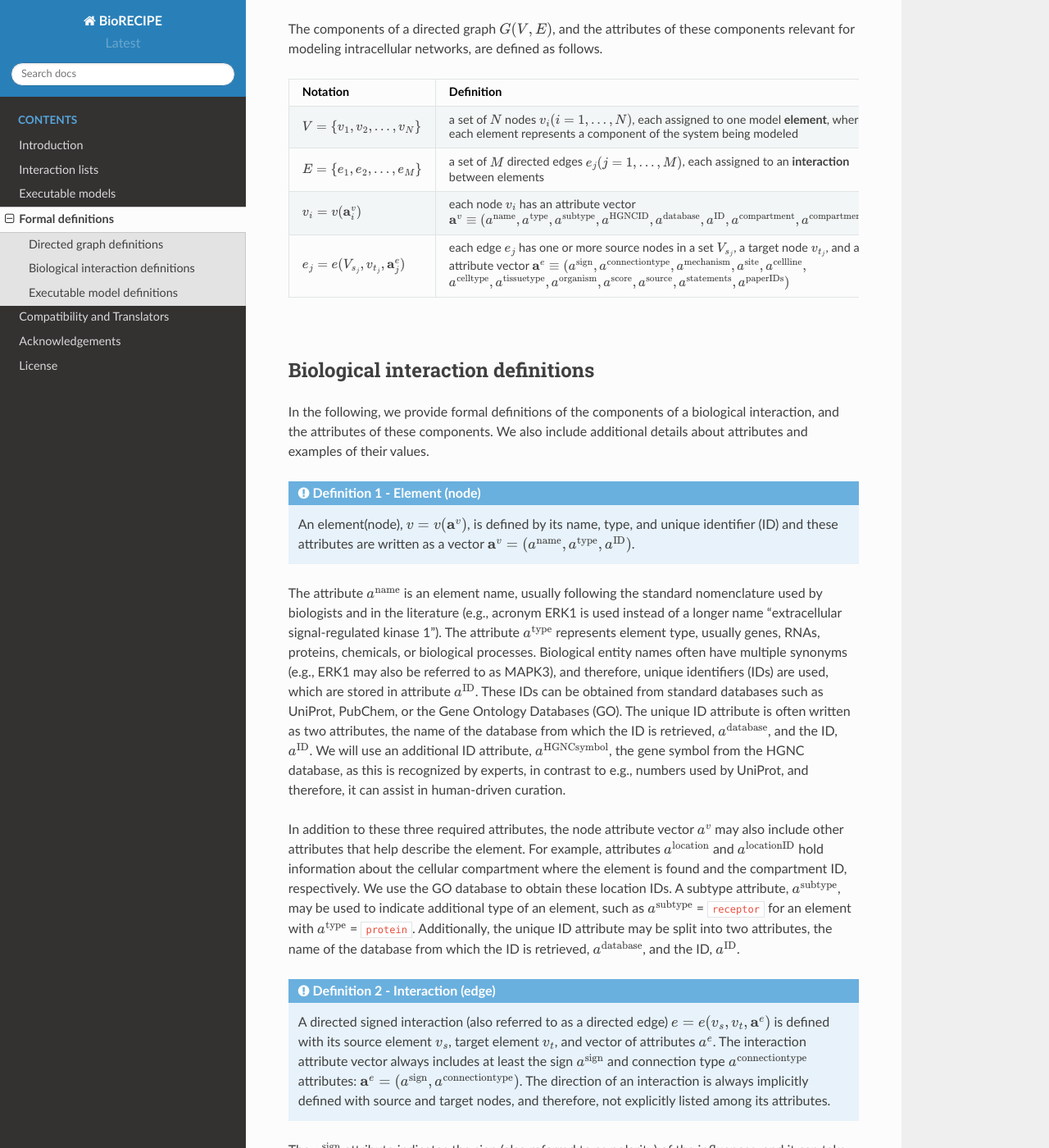
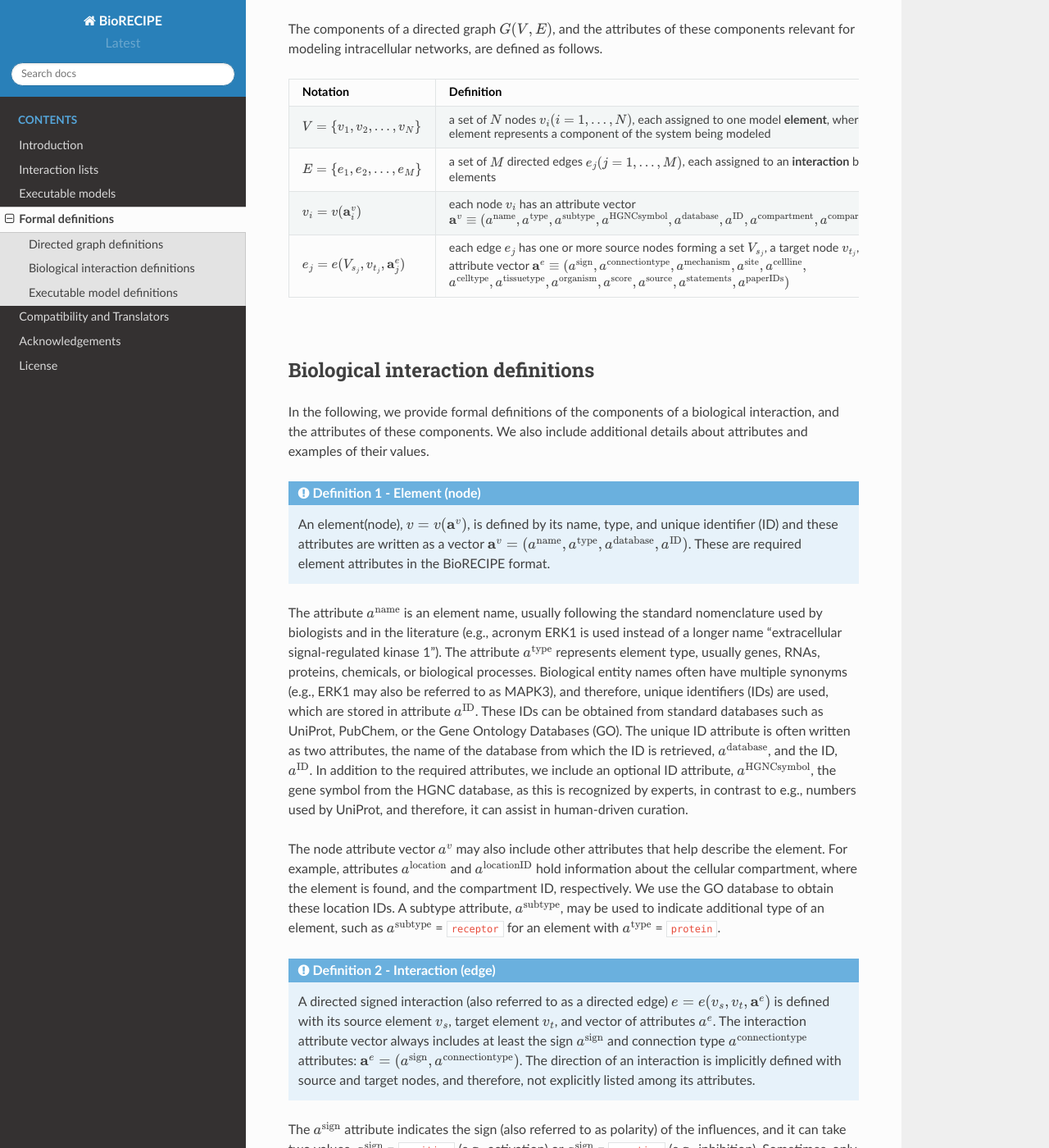
Before and after one commit to pitt-miskov-zivanov-lab/BioRECIPE, a Sphinx documentation site: the page built from docs/definitions.rst, in a window 1280 px wide and 1400 px high, scrolled down 192 px. Shown: the whole window at 82% size. Built offline with Sphinx 7.4.7 and the Read the Docs theme 2.0.0, drawn with Linux system fonts in a browser that asks for light colours; some of the changed text lies outside the part shown.

Commit message:
Update definitions.rst

```diff
--- a/docs/definitions.rst
+++ b/docs/definitions.rst
@@ -14,8 +14,8 @@ The components of a directed graph :math:`G(V,E)`, and the attributes of these c
 
     ":math:`V=\{v_1,v_2,...,v_N\}`", "a set of :math:`N` nodes :math:`v_i (i=1,...,N)`, each assigned to one model **element**, where each element represents a component of the system being modeled"
     ":math:`E=\{e_1,e_2,...,e_M\}`", "a set of :math:`M` directed edges :math:`e_j (j=1,...,M)`, each assigned to an **interaction** between elements"
-    ":math:`v_i=v(\mathbf{a}_i^v)`", "each node :math:`v_i` has an attribute vector :math:`\mathbf{a}^v≡(a^{\mathrm{name}},a^{\mathrm{type}},a^{\mathrm{subtype}},a^{\mathrm{HGNCID}},a^{\mathrm{database}},a^{\mathrm{ID}},a^{\mathrm{compartment}},a^{\mathrm{compartmentID}})`"
-    ":math:`e_j=e(V_{s_j},v_{t_j},\mathbf{a}_j^e)`", "each edge :math:`e_j` has one or more source nodes in a set :math:`V_{s_j}`, a target node :math:`v_{t_j}`, and an attribute vector :math:`\mathbf{a}^e≡(a^{\mathrm{sign}},a^{\mathrm{connectiontype}},a^{\mathrm{mechanism}},a^{\mathrm{site}},a^{\mathrm{cellline}},` :math:`a^{\mathrm{celltype}},a^{\mathrm{tissuetype}},a^{\mathrm{organism}},a^{\mathrm{score}},a^{\mathrm{source}},a^{\mathrm{statements}},a^{\mathrm{paperIDs}})`"
+    ":math:`v_i=v(\mathbf{a}_i^v)`", "each node :math:`v_i` has an attribute vector :math:`\mathbf{a}^v≡(a^{\mathrm{name}},a^{\mathrm{type}},a^{\mathrm{subtype}},a^{\mathrm{HGNCsymbol}},a^{\mathrm{database}},a^{\mathrm{ID}},a^{\mathrm{compartment}},a^{\mathrm{compartmentID}})`"
+    ":math:`e_j=e(V_{s_j},v_{t_j},\mathbf{a}_j^e)`", "each edge :math:`e_j` has one or more source nodes forming a set :math:`V_{s_j}`, a target node :math:`v_{t_j}`, and an attribute vector :math:`\mathbf{a}^e≡(a^{\mathrm{sign}},a^{\mathrm{connectiontype}},a^{\mathrm{mechanism}},a^{\mathrm{site}},a^{\mathrm{cellline}},` :math:`a^{\mathrm{celltype}},a^{\mathrm{tissuetype}},a^{\mathrm{organism}},a^{\mathrm{score}},a^{\mathrm{source}},a^{\mathrm{statements}},a^{\mathrm{paperIDs}})`"
 
 |
 
@@ -26,15 +26,15 @@ In the following, we provide formal definitions of the components of a biologica
 
 .. admonition:: Definition 1 - Element (node)
 
- An element(node), :math:`v=v(\mathbf{a}^v)`, is defined by its name, type, and unique identifier (ID) and these attributes are written as a vector :math:`\mathbf{a}^v=(a^{\mathrm{name}},a^{\mathrm{type}},a^{\mathrm{ID}})`.
+ An element(node), :math:`v=v(\mathbf{a}^v)`, is defined by its name, type, and unique identifier (ID) and these attributes are written as a vector :math:`\mathbf{a}^v=(a^{\mathrm{name}},a^{\mathrm{type}},a^{\mathrm{database}},a^{\mathrm{ID}})`. These are required element attributes in the BioRECIPE format.
 
-The attribute :math:`a^{\mathrm{name}}` is an element name, usually following the standard nomenclature used by biologists and in the literature (e.g., acronym ERK1 is used instead of a longer name “extracellular signal-regulated kinase 1”). The attribute :math:`a^{\mathrm{type}}` represents element type, usually genes, RNAs, proteins, chemicals, or biological processes. Biological entity names often have multiple synonyms (e.g., ERK1 may also be referred to as MAPK3), and therefore, unique identifiers (IDs) are used, which are stored in attribute :math:`a^{\mathrm{ID}}`. These IDs can be obtained from standard databases such as UniProt, PubChem, or the Gene Ontology Databases (GO). The unique ID attribute is often written as two attributes, the name of the database from which the ID is retrieved, :math:`a^{\mathrm{database}}`, and the ID, :math:`a^{\mathrm{ID}}`. We will use an additional ID attribute, :math:`a^{\mathrm{HGNCsymbol}}`, the gene symbol from the HGNC database, as this is recognized by experts, in contrast to e.g., numbers used by UniProt, and therefore, it can assist in human-driven curation.
+The attribute :math:`a^{\mathrm{name}}` is an element name, usually following the standard nomenclature used by biologists and in the literature (e.g., acronym ERK1 is used instead of a longer name “extracellular signal-regulated kinase 1”). The attribute :math:`a^{\mathrm{type}}` represents element type, usually genes, RNAs, proteins, chemicals, or biological processes. Biological entity names often have multiple synonyms (e.g., ERK1 may also be referred to as MAPK3), and therefore, unique identifiers (IDs) are used, which are stored in attribute :math:`a^{\mathrm{ID}}`. These IDs can be obtained from standard databases such as UniProt, PubChem, or the Gene Ontology Databases (GO). The unique ID attribute is often written as two attributes, the name of the database from which the ID is retrieved, :math:`a^{\mathrm{database}}`, and the ID, :math:`a^{\mathrm{ID}}`. In addition to the required attributes, we include an optional ID attribute, :math:`a^{\mathrm{HGNCsymbol}}`, the gene symbol from the HGNC database, as this is recognized by experts, in contrast to e.g., numbers used by UniProt, and therefore, it can assist in human-driven curation.
 
-In addition to these three required attributes, the node attribute vector :math:`a^v` may also include other attributes that help describe the element. For example, attributes :math:`a^{\mathrm{location}}` and :math:`a^{\mathrm{locationID}}` hold information about the cellular compartment where the element is found and the compartment ID, respectively. We use the GO database to obtain these location IDs. A subtype attribute, :math:`a^{\mathrm{subtype}}`, may be used to indicate additional type of an element, such as :math:`a^{\mathrm{subtype}}` = ``receptor`` for an element with :math:`a^{\mathrm{type}}` = ``protein``. Additionally, the unique ID attribute may be split into two attributes, the name of the database from which the ID is retrieved, :math:`a^{\mathrm{database}}`, and the ID, :math:`a^{\mathrm{ID}}`.
+The node attribute vector :math:`a^v` may also include other attributes that help describe the element. For example, attributes :math:`a^{\mathrm{location}}` and :math:`a^{\mathrm{locationID}}` hold information about the cellular compartment, where the element is found, and the compartment ID, respectively. We use the GO database to obtain these location IDs. A subtype attribute, :math:`a^{\mathrm{subtype}}`, may be used to indicate additional type of an element, such as :math:`a^{\mathrm{subtype}}` = ``receptor`` for an element with :math:`a^{\mathrm{type}}` = ``protein``.
 
 .. admonition:: Definition 2 - Interaction (edge)
 
- A directed signed interaction (also referred to as a directed edge) :math:`e=e(v_s,v_t,\mathbf{a}^e)` is defined with its source element :math:`v_s`, target element :math:`v_t`, and vector of attributes :math:`a^e`. The interaction attribute vector always includes at least the sign :math:`a^{\mathrm{sign}}` and connection type :math:`a^{\mathrm{connectiontype}}` attributes: :math:`\mathbf{a}^e=(a^{\mathrm{sign}},a^{\mathrm{connectiontype}})`. The direction of an interaction is always implicitly defined with source and target nodes, and therefore, not explicitly listed among its attributes.
+ A directed signed interaction (also referred to as a directed edge) :math:`e=e(v_s,v_t,\mathbf{a}^e)` is defined with its source element :math:`v_s`, target element :math:`v_t`, and vector of attributes :math:`a^e`. The interaction attribute vector always includes at least the sign :math:`a^{\mathrm{sign}}` and connection type :math:`a^{\mathrm{connectiontype}}` attributes: :math:`\mathbf{a}^e=(a^{\mathrm{sign}},a^{\mathrm{connectiontype}})`. The direction of an interaction is implicitly defined with source and target nodes, and therefore, not explicitly listed among its attributes.
 
 The :math:`a^{\mathrm{sign}}` attribute indicates the sign (also referred to as polarity) of the influences, and it can take two values, :math:`a^{\mathrm{sign}}` = ``positive`` (e.g., activation) or :math:`a^{\mathrm{sign}}` = ``negative`` (e.g., inhibition). Sometimes, only the information about indirect influences on pathways of interest is known, and therefore, the attribute :math:`a^{\mathrm{connectiontype}}` is used to indicate whether the interaction :math:`e` is a direct physical interaction (:math:`a^{\mathrm{connectiontype}}` = ``direct``) or an indirect influence from the source node to the target node (:math:`a^{\mathrm{connectiontype}}` = ``indirect``). Since the interaction definition allows for indirect interactions, it is possible that source and target node are not in the same compartment, and this is the reason we assign the location attribute to nodes and not to the interaction.
 
@@ -42,7 +42,9 @@ The list of other attributes is not necessarily fixed; the components in it may
 
 The edge attribute vector can also include the :math:`a^{\mathrm{cellline}}`, :math:`a^{\mathrm{celltype}}`, :math:`a^{\mathrm{tissuetype}}`, :math:`a^{\mathrm{organism}}` attributes, which hold the context information about the cell line, cell type, tissue type, and organism where the interaction is observed, respectively.
 
-Finally, provenance attributes can be used. The :math:`a^{\mathrm{score}}` attribute provides a summary score for confidence in the interaction, or the amount of available evidence for the interaction. The :math:`a^{\mathrm{source}}` attribute indicates the source of evidence, which can be literature, expert knowledge, databases, or data. The :math:`a^{\mathrm{statements}}` attribute is used to store the statements, parts of sentences or sentences where the interaction is mentioned. The :math:`a^{\mathrm{paperIDs}}` attribute holds paper IDs (e.g., PMCID) where the sentences mentioning the interaction are found. When the information about the additional non-essential attributes is not available, these attributes are assigned an “empty” value.
+Finally, provenance attributes can be used. The :math:`a^{\mathrm{score}}` attribute provides a summary score for confidence in the interaction, or the amount of available evidence for the interaction. The :math:`a^{\mathrm{source}}` attribute indicates the source of evidence, which can be literature, expert knowledge, databases, or data. The :math:`a^{\mathrm{statements}}` attribute is used to store the statements, parts of sentences or sentences where the interaction is mentioned. The :math:`a^{\mathrm{paperIDs}}` attribute holds paper IDs (e.g., PMCID) where the sentences mentioning the interaction are found.
+
+Whenever the information about the non-essential attributes is not available, these attributes are assigned an “empty” value.
 
 |
 
```
